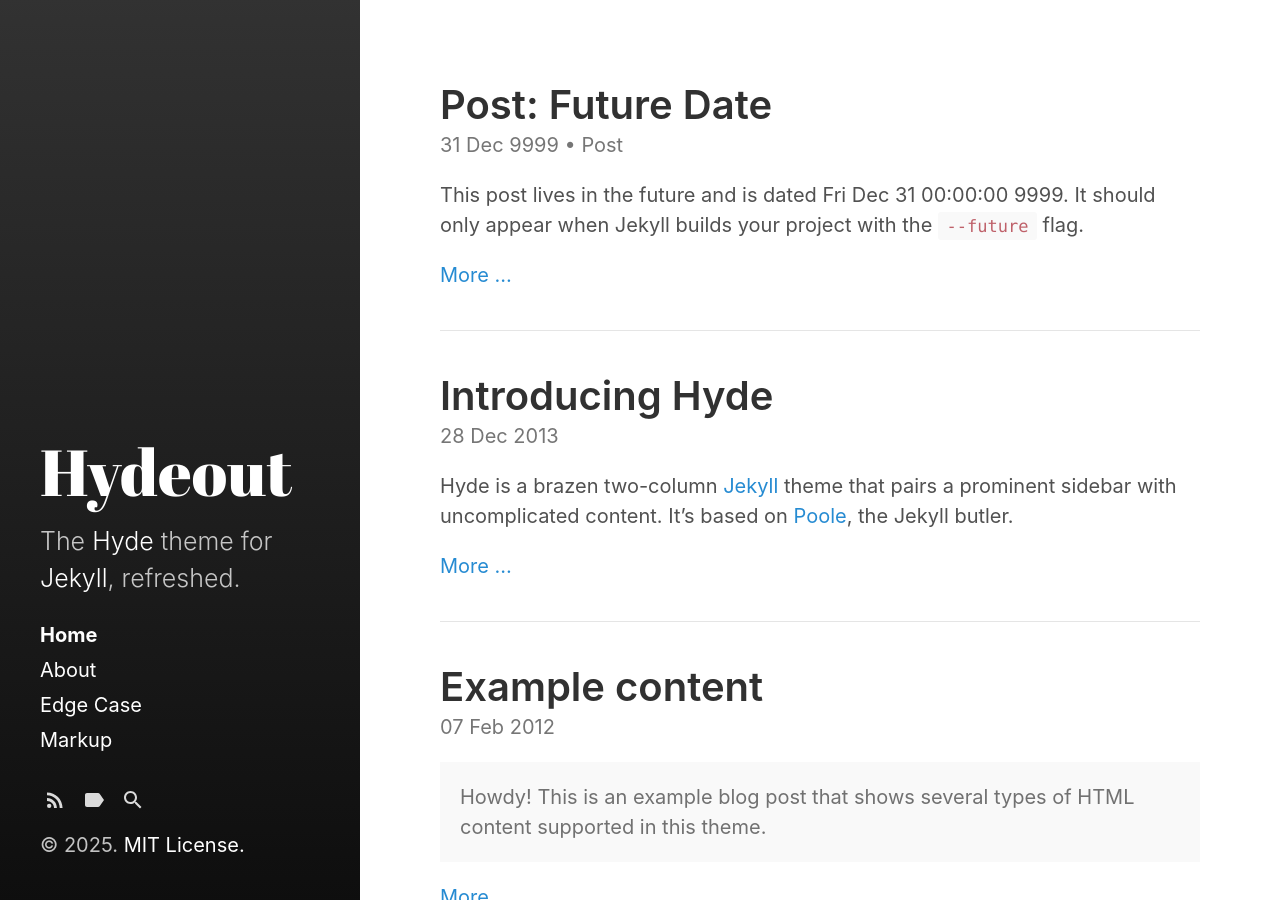
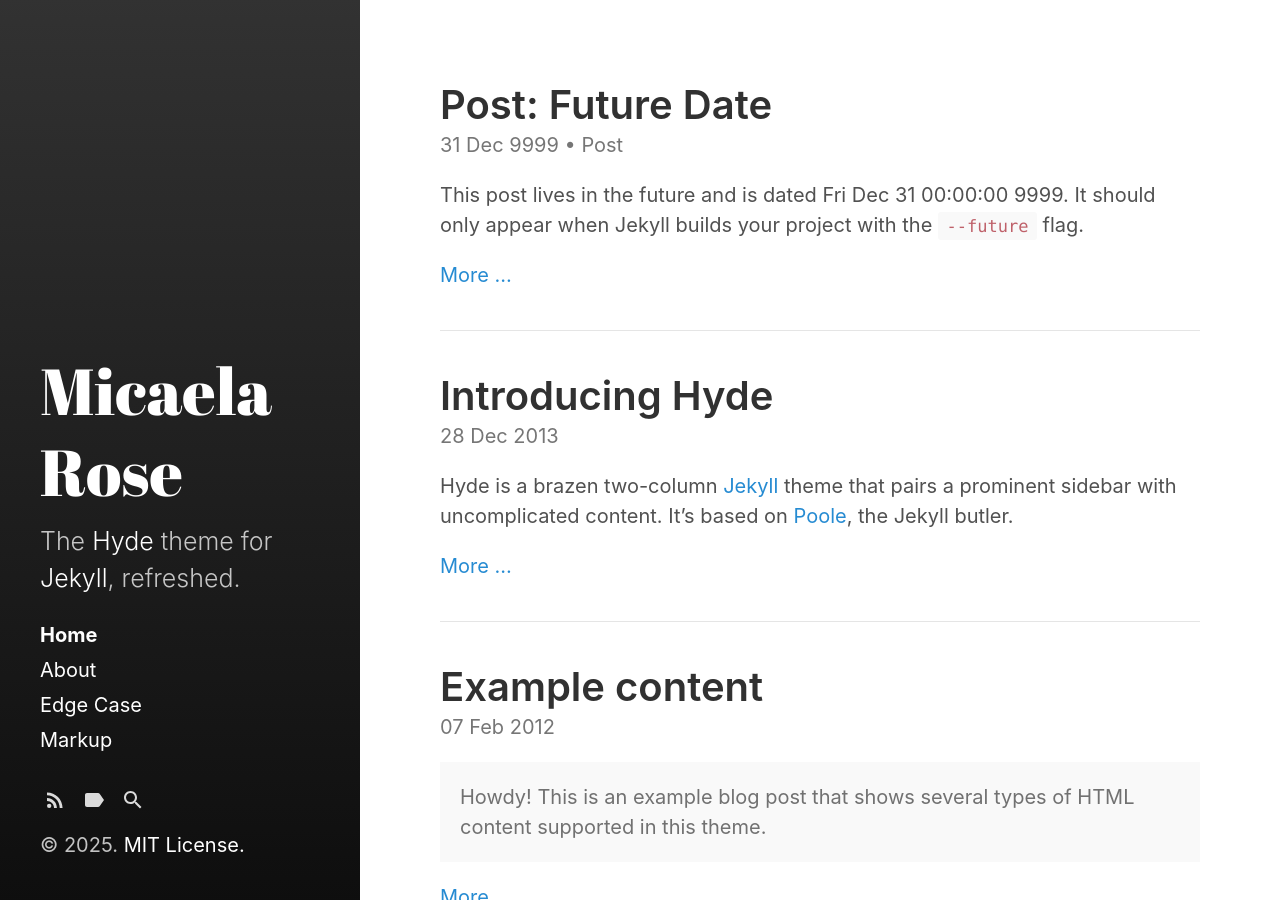
Before and after one commit to mixwent/mixwent.github.io, a Jekyll site: the page built from index.html, in a window 1280 px wide and 900 px high. Built offline with Jekyll 4.4.1, drawn with Linux system fonts in a browser that asks for light colours; the list of posts is cut into pages by our own code.

Commit message:
Making home page 4

```diff
--- a/_config.yml
+++ b/_config.yml
@@ -3,8 +3,8 @@ markdown:         kramdown
 highlighter:      rouge
 
 # Setup
-title:            Hydeout
-tagline:          'A Jekyll theme'
+title:            Micaela Rose
+tagline:          wannabe dec
 description:      'The <a href="http://hyde.getpoole.com" target="_blank">Hyde</a> theme for <a href="http://jekyllrb.com" target="_blank">Jekyll</a>, refreshed.'
 url:              https://github.com/mixwent/mixwent.github.io
 baseurl:          ''
```
